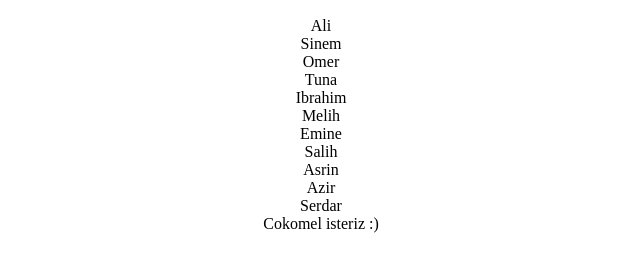
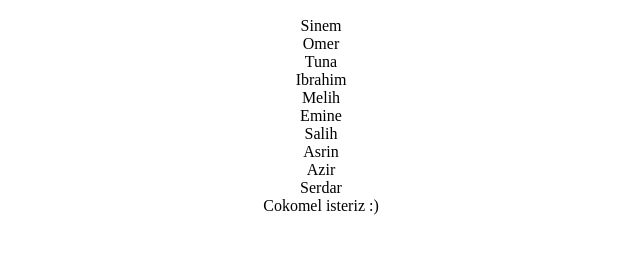
Before and after one commit to dt-cloudteam/dtcloudteam, a plain HTML site: page websites/index.html in a window 1280 px wide. Shown: the part 139-410 px from the top of the page, without its empty margins (319-959 px from the left). Drawn offline with Linux system fonts and the light colour scheme.

Commit message:
Delete ali

```diff
--- a/websites/index.html
+++ b/websites/index.html
@@ -3,7 +3,6 @@
 <center><img src="dtlogo.jpg" alt="logo" width="512" height="128"></center>
 
 <center><p>
-Ali<br>
 Sinem <br>
 Omer <br>
 Tuna <br>
```
